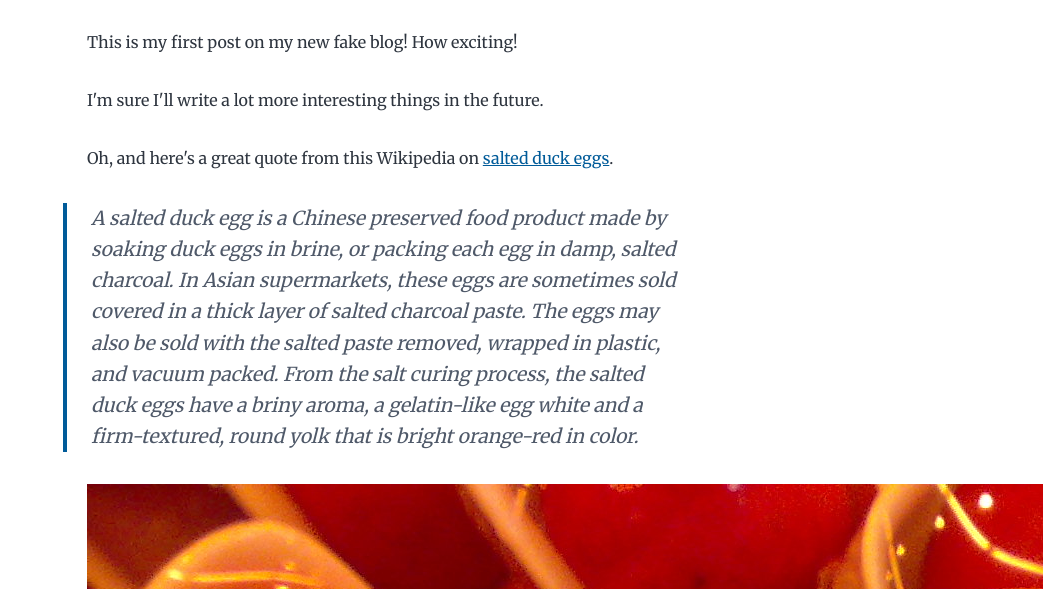
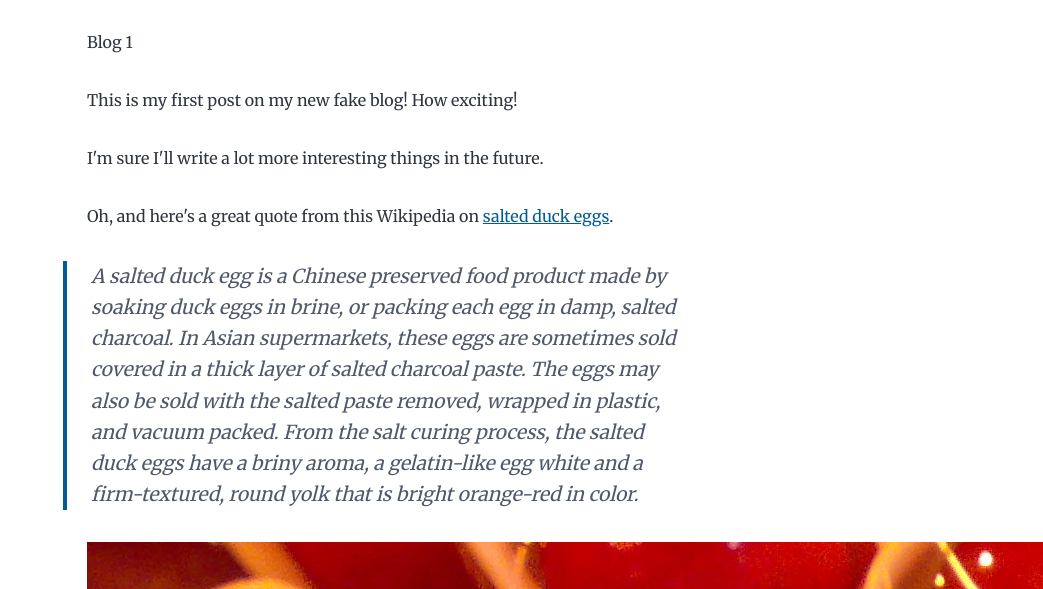
Before and after one commit to JGAntunes/gatsby-yarn-netlify-test, a Gatsby site in the folder packages/blog-1/: page /hello-world/ in a window 1280 px wide. Shown: the part 211-800 px from the top of the page, without its empty margins (237-1280 px from the left). Built offline with nearby package versions, Linux system fonts and the light colour scheme; Gatsby itself is replaced by a stand-in of ours; some packages are replaced by stand-ins of ours.

Commit message:
chore: test github commit status hooks

```diff
--- a/packages/blog-1/content/blog/hello-world/index.md
+++ b/packages/blog-1/content/blog/hello-world/index.md
@@ -3,6 +3,8 @@ title: Hello World
 date: "2015-05-01T22:12:03.284Z"
 description: "Hello World"
 ---
+
+Blog 1
 
 This is my first post on my new fake blog! How exciting!
 
```
